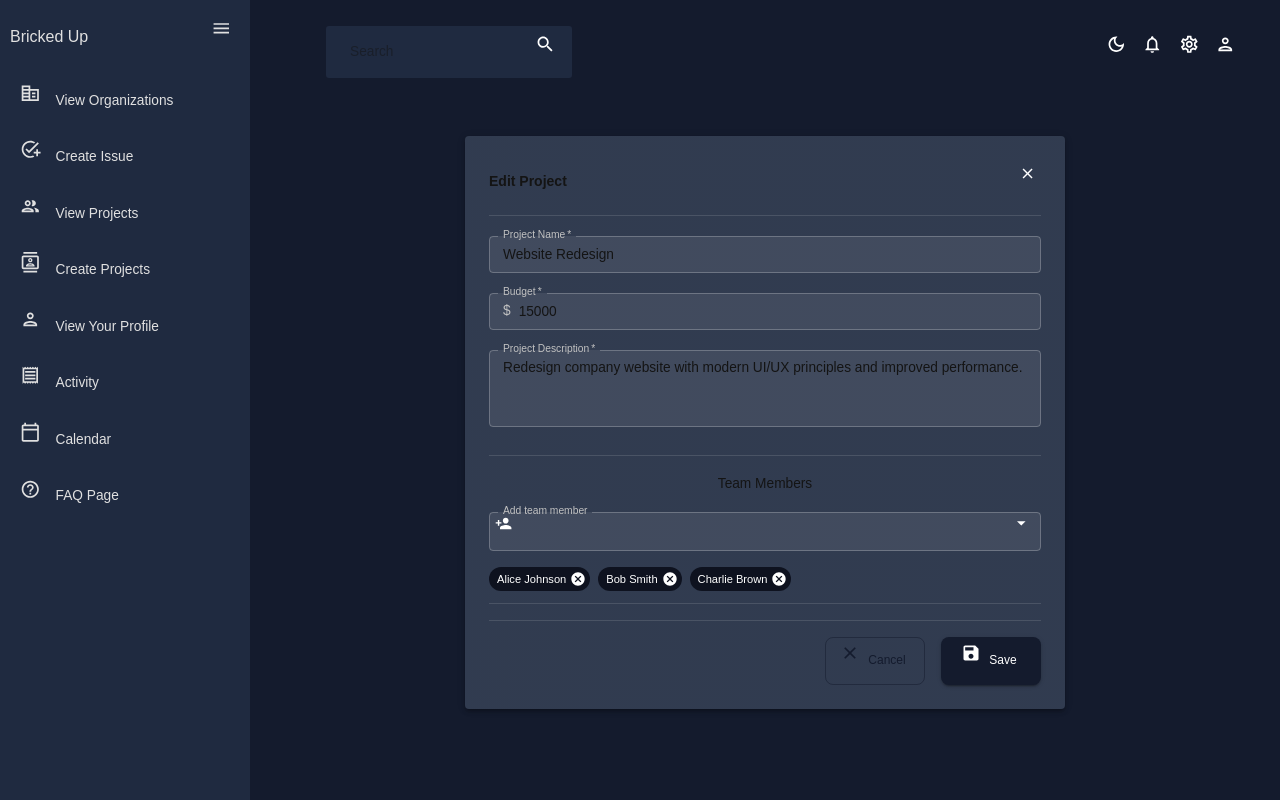
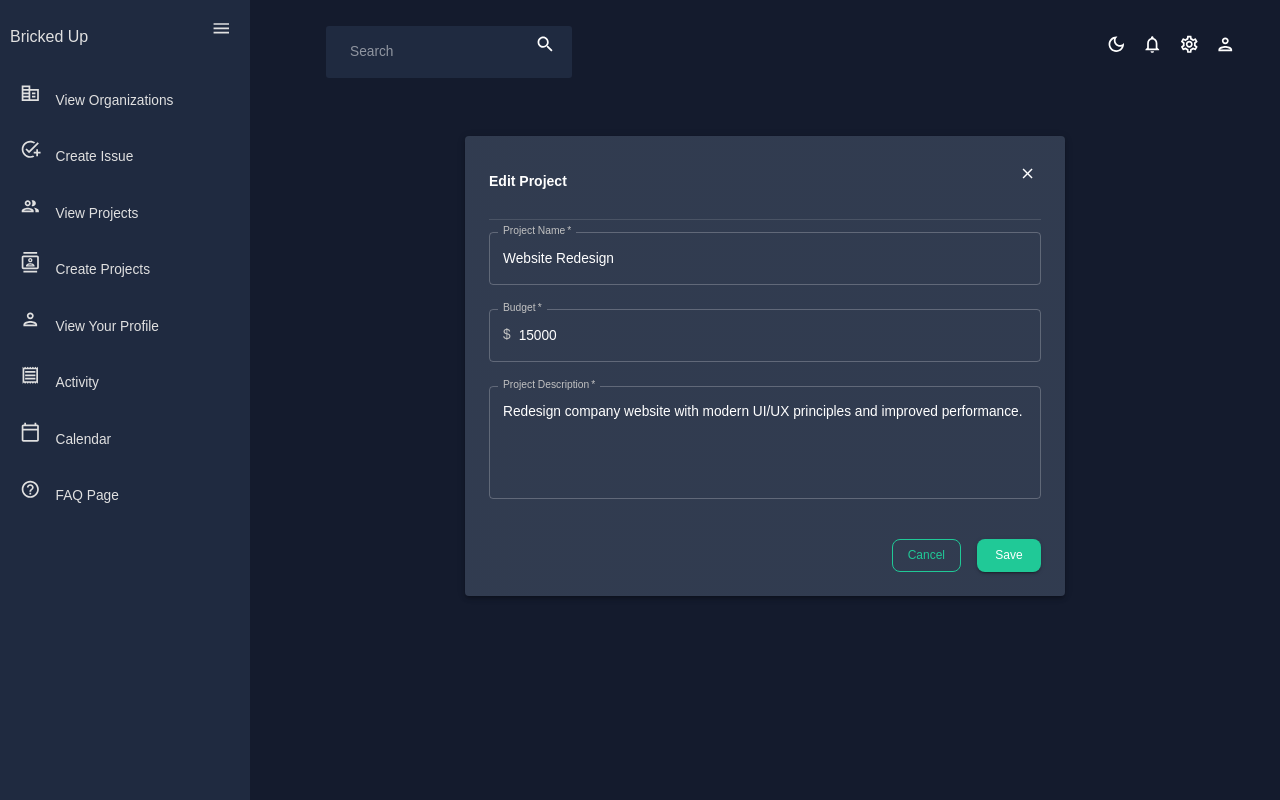
Before and after one commit to bricked-up/Frontend, a React (Create React App) app: page /editProject/1 in a window 1280 px wide. Built offline with nearby package versions, Linux system fonts and the light colour scheme.

Commit message:
Fixed the theme and text issues

```diff
--- a/src/Components/EditProjectForm.css
+++ b/src/Components/EditProjectForm.css
@@ -1,3 +1,5 @@
+/* EditProjectForm.css - Synchronized with Theme Colors */
+
 .edit-project-container {
   display: flex;
   justify-content: center;
@@ -10,10 +12,96 @@
   max-width: 600px;
   padding: 24px;
   box-sizing: border-box;
+  background-color: var(--background-color);
+  border-radius: 12px;
+  box-shadow: 0 4px 15px rgba(0, 0, 0, 0.1);
 }
 
 .edit-project-header {
   display: flex;
   justify-content: space-between;
   align-items: center;
+  margin-bottom: 16px;
 }
+
+.edit-project-form {
+  display: flex;
+  flex-direction: column;
+  gap: 1.5rem;
+}
+
+/* TextField Background Sync with Theme */
+.MuiInputBase-root {
+  background-color: var(--input-background) !important;
+  border-radius: 6px;
+}
+
+/* Background and Text Color Based on Theme */
+body[data-theme='dark'] .MuiInputBase-root {
+  --input-background: var(--background-color) !important;
+  color: white !important;
+}
+
+body[data-theme='light'] .MuiInputBase-root {
+  --input-background: var(--background-color) !important;
+  color: black !important;
+}
+
+/* Override Focus Color */
+.edit-project-form .MuiOutlinedInput-root.Mui-focused .MuiOutlinedInput-notchedOutline {
+  border-color: #20c997 !important;
+}
+
+.edit-project-form .MuiButton-root {
+  color: white !important;
+  border-radius: 8px;
+  text-transform: none;
+}
+
+/* Submit and Cancel Buttons */
+.edit-project-buttons {
+  display: flex;
+  justify-content: flex-end;
+  gap: 1rem;
+  margin-top: 16px;
+}
+
+.edit-project-buttons .MuiButton-contained {
+  background-color: #20c997 !important;
+  color: white !important;
+}
+
+.edit-project-buttons .MuiButton-contained:hover {
+  background-color: #17a2b8 !important;
+}
+
+.edit-project-buttons .MuiButton-outlined {
+  border-color: #20c997 !important;
+  color: #20c997 !important;
+}
+
+.edit-project-buttons .MuiButton-outlined:hover {
+  background-color: rgba(32, 201, 151, 0.1) !important;
+}
+
+.edit-project-form .MuiChip-root {
+  margin-right: 8px;
+  background-color: #20c997 !important;
+  color: white !important;
+}
+
+.edit-project-form .MuiAlert-root {
+  margin-bottom: 10px;
+  border-radius: 8px;
+}
+
+.edit-project-form .MuiCircularProgress-root {
+  color: #20c997;
+}
+
+.edit-project-team-list {
+  display: flex;
+  flex-wrap: wrap;
+  gap: 8px;
+  margin-top: 8px;
+}
--- a/src/Components/EditProjectForm.tsx
+++ b/src/Components/EditProjectForm.tsx
@@ -1,4 +1,4 @@
-import React, { useState } from 'react';
+import React, { useState, useEffect } from 'react';
 import {
   TextField,
   Button,
@@ -33,12 +33,16 @@ import React, { useState } from 'react';
 
 const EditProjectForm: React.FC = () => {
   const theme = useTheme();
-  const isDark = theme.palette.mode === 'dark';
   const navigate = useNavigate();
 
-  const inputBg = isDark ? 'rgba(255, 255, 255, 0.08)' : 'rgba(0, 0, 0, 0.04)';
-  const inputHoverBg = isDark ? 'rgba(255, 255, 255, 0.12)' : 'rgba(0, 0, 0, 0.06)';
-  const textColor = isDark ? theme.palette.text.primary : '#1a1a1a';
+  // Automatically update the body attribute when theme changes
+  useEffect(() => {
+    if (theme.palette.mode === 'dark') {
+      document.body.setAttribute('data-theme', 'dark');
+    } else {
+      document.body.setAttribute('data-theme', 'light');
+    }
+  }, [theme.palette.mode]);
 
   const [project] = useState<ProjectData>({
     id: 1,
@@ -48,8 +52,8 @@ import React, { useState } from 'react';
     teamMembers: [
       { id: 1, name: 'Alice Johnson', email: 'alice@example.com' },
       { id: 2, name: 'Bob Smith', email: 'bob@example.com' },
-    { id: 3, name: 'Charlie Brown', email: 'charlie@example.com' }
-   ]
+      { id: 3, name: 'Charlie Brown', email: 'charlie@example.com' },
+    ],
   });
 
   const [name, setName] = useState(project.name);
@@ -65,35 +69,8 @@ import React, { useState } from 'react';
     { id: 2, name: 'Bob Smith', email: 'bob@example.com' },
     { id: 3, name: 'Charlie Brown', email: 'charlie@example.com' },
     { id: 4, name: 'Diana Prince', email: 'diana@example.com' },
-   { id: 5, name: 'Eve Adams', email: 'eve@example.com' }
+    { id: 5, name: 'Eve Adams', email: 'eve@example.com' },
   ];
-
-  const updateProject = async (updatedData: ProjectData) => {
-   try {
-    const response = await fetch(`/api/projects/${project.id}`, { // Replace with your actual API endpoint
-     method: 'PUT', // Or 'POST' depending on your API
-     headers: {
-      'Content-Type': 'application/json',
-     },
-     body: JSON.stringify(updatedData),
-    });
-
-    if (!response.ok) {
-     const errorData = await response.json();
-     throw new Error(errorData.message || `Failed to update project (status ${response.status})`);
-    }
-
-    const responseData = await response.json();
-    console.log('Project updated on server:', responseData);
-    setSuccessMessage('Project updated successfully!');
-    setError(null);
-    // Optionally, navigate away or perform other actions on success
-   } catch (error: any) {
-    console.error('Error updating project:', error);
-    setError(error.message || 'Failed to update project');
-    setSuccessMessage(null);
-   }
-  };
 
   const handleSubmit = (e: React.FormEvent) => {
     e.preventDefault();
@@ -110,16 +87,8 @@ import React, { useState } from 'react';
       return;
     }
 
-   const updatedProjectData = {
-    id: project.id,
-    name,
-    budget: budgetValue,
-    charter,
-    teamMembers,
-   };
-
-   console.log('Updated project data to send:', updatedProjectData);
-   updateProject(updatedProjectData); // Call the API update function
+    setSuccessMessage('Project updated successfully!');
+    setError(null);
   };
 
   const handleAddMember = (member: TeamMember | null) => {
@@ -137,7 +106,12 @@ import React, { useState } from 'react';
     <Box className="edit-project-container">
       <Paper elevation={3} className="edit-project-paper">
         <Box className="edit-project-header">
-      <Typography variant="h6" component="h2" fontWeight="600" sx={{ color: textColor }}>
+          <Typography
+            variant="h6"
+            component="h2"
+            fontWeight="600"
+            sx={{ color: theme.palette.mode === 'dark' ? 'white' : 'black' }}
+          >
             Edit Project
           </Typography>
           <IconButton onClick={() => navigate(-1)} size="small" aria-label="close">
@@ -150,22 +124,18 @@ import React, { useState } from 'react';
         {error && <Alert severity="error" sx={{ mb: 2 }}>{error}</Alert>}
         {successMessage && <Alert severity="success" sx={{ mb: 2 }}>{successMessage}</Alert>}
 
-     <Box component="form" onSubmit={handleSubmit} sx={{ mt: 1 }}>
+        <Box component="form" onSubmit={handleSubmit} className="edit-project-form">
           <TextField
             label="Project Name"
             value={name}
             onChange={(e) => setName(e.target.value)}
             fullWidth
-       size="small"
-       margin="dense"
             required
-       sx={{ mb: 1.5 }}
             InputProps={{
               sx: {
-         backgroundColor: inputBg,
-         color: textColor,
-         '&:hover': { backgroundColor: inputHoverBg }
-        }
+                color: theme.palette.mode === 'dark' ? 'white' : 'black',
+                backgroundColor: theme.palette.primary.main,
+              },
             }}
           />
 
@@ -174,18 +144,14 @@ import React, { useState } from 'react';
             value={budget}
             onChange={(e) => setBudget(e.target.value)}
             fullWidth
-       size="small"
-       margin="dense"
             required
             type="number"
-       sx={{ mb: 1.5 }}
             InputProps={{
               startAdornment: <InputAdornment position="start">$</InputAdornment>,
               sx: {
-         backgroundColor: inputBg,
-         color: textColor,
-         '&:hover': { backgroundColor: inputHoverBg }
-        }
+                color: theme.palette.mode === 'dark' ? 'white' : 'black',
+                backgroundColor: theme.palette.primary.main,
+              },
             }}
           />
 
@@ -194,132 +160,22 @@ import React, { useState } from 'react';
             value={charter}
             onChange={(e) => setCharter(e.target.value)}
             fullWidth
-       size="small"
-       margin="dense"
             multiline
-       rows={3}
+            rows={4}
             required
-       sx={{ mb: 1.5 }}
             InputProps={{
               sx: {
-         backgroundColor: inputBg,
-         color: textColor,
-         '&:hover': { backgroundColor: inputHoverBg }
-        }
+                color: theme.palette.mode === 'dark' ? 'white' : 'black',
+                backgroundColor: theme.palette.primary.main,
+              },
             }}
           />
 
-      <Divider sx={{ my: 2 }} />
-
-      <Typography variant="subtitle1" sx={{ mb: 1, fontWeight: 500, color: textColor }}>
-       Team Members
-      </Typography>
-
-      <Autocomplete
-       options={allMembers.filter(member => !teamMembers.some(m => m.id === member.id))}
-       getOptionLabel={(option) => `${option.name} <${option.email}>`}
-       value={null}
-       onChange={(_, value) => handleAddMember(value)}
-       inputValue={newMemberInput}
-       onInputChange={(_, newInputValue) => setNewMemberInput(newInputValue)}
-       size="small"
-       renderInput={(params) => (
-        <TextField
-         {...params}
-         label="Add team member"
-         variant="outlined"
-         fullWidth
-         margin="dense"
-         InputProps={{
-          ...params.InputProps,
-          startAdornment: (
-           <>
-            <InputAdornment position="start">
-             <PersonAdd fontSize="small" />
-            </InputAdornment>
-            {params.InputProps.startAdornment}
-           </>
-          ),
-          sx: {
-           backgroundColor: inputBg,
-           color: textColor,
-           '&:hover': { backgroundColor: inputHoverBg }
-          }
-         }}
-        />
-       )}
-       PaperComponent={(props) => (
-        <Paper {...props} sx={{ backgroundColor: theme.palette.background.paper }} />
-       )}
-       sx={{ mb: 1.5 }}
-      />
-
-      <Box sx={{ display: 'flex', flexWrap: 'wrap', gap: 1, mb: 1.5 }}>
-       {teamMembers.length > 0 ? (
-        teamMembers.map((member) => (
-         <Chip
-          key={member.id}
-          label={member.name}
-          onDelete={() => handleRemoveMember(member.id)}
-          size="small"
-          sx={{
-           backgroundColor: theme.palette.primary.dark,
-           color: theme.palette.primary.contrastText,
-           '& .MuiChip-deleteIcon': {
-            color: theme.palette.primary.contrastText,
-            fontSize: '1rem'
-           }
-          }}
-         />
-        ))
-       ) : (
-        <Typography variant="caption" sx={{ color: textColor }}>
-         No team members added
-        </Typography>
-       )}
-      </Box>
-
-      <Divider sx={{ my: 1.5 }} />
-
-      <Box
-       sx={{
-        display: 'flex',
-        justifyContent: 'flex-end',
-        gap: 2,
-        pt: 2,
-        mt: 2,
-        borderTop: `1px solid ${theme.palette.divider}`
-       }}
-      >
-       <Button
-        variant="outlined"
-        onClick={() => navigate(-1)}
-        size="medium"
-        startIcon={<Close />}
-        sx={{
-         textTransform: 'none',
-         minWidth: 100,
-         borderRadius: 2,
-         px: 2,
-         fontWeight: 500
-        }}
-       >
+          <Box className="edit-project-buttons">
+            <Button variant="outlined" onClick={() => navigate(-1)}>
               Cancel
             </Button>
-       <Button
-        type="submit"
-        variant="contained"
-        color="primary"
-        size="medium"
-        startIcon={<Save />}
-        sx={{
-         textTransform: 'none',
-         minWidth: 100,
-         borderRadius: 2,
-         px: 2,
-         fontWeight: 500
-        }}
-       >
+            <Button type="submit" variant="contained">
               Save
             </Button>
           </Box>
```
Lines whose indentation alone changed are shown as unchanged.
